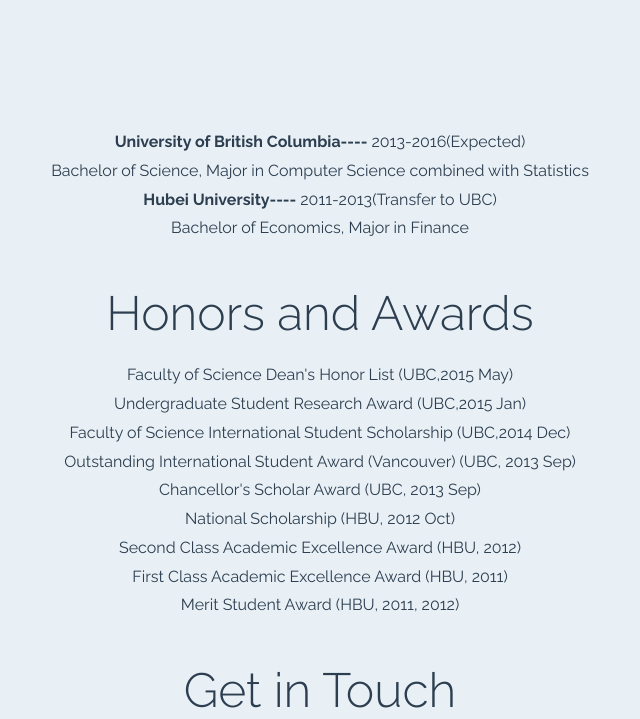
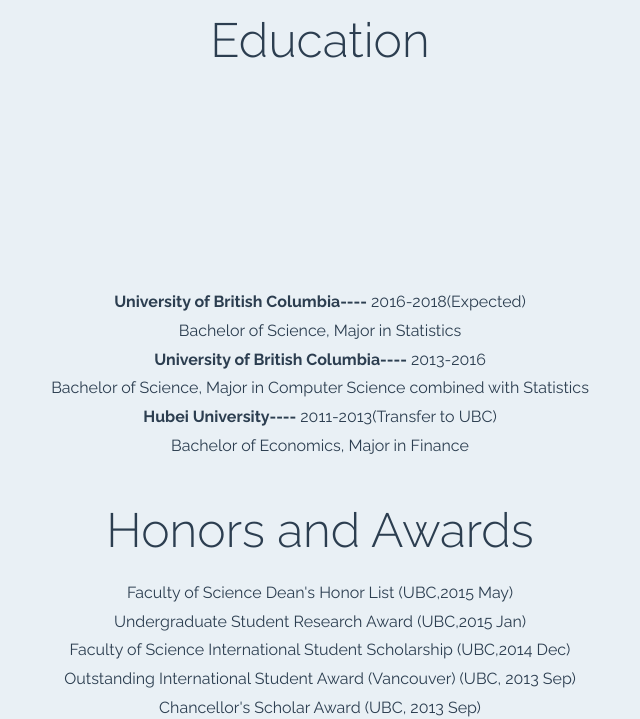
Before and after one commit to weininghu1012/weininghu1012.github.io, a plain HTML site: page index.html in a window 1280 px wide. Shown: the part 1160-1879 px from the top of the page, without its empty margins (320-960 px from the left). Drawn offline with Linux system fonts and the light colour scheme; a script that the page names is missing.

Commit message:
Edit education

```diff
--- a/index.html
+++ b/index.html
@@ -48,7 +48,7 @@
         <div id="about" class="container about">
             <div class="text-center div-head">
                 <h2>ABOUT ME</h2>
-                <img src="images/new_profile.JPG" alt="Profile picture" style="width:60px;height:40px;" align = "middle" hspace="50" >
+                <img src="images/new_profile.JPG" alt="Profile picture" style="width:300px;height:200px;" align = "middle" hspace="50" >
                 <p>Hi! My name is Weining Hu and I just graduated from  University of British Columbia (UBC) in Computer Science combined with Statistics. In September, I will come back to UBC to pursue a master degree in statistics.
                 </p>
                 <br></br>
@@ -111,8 +111,9 @@
 
 
 
-
-                <p><strong>University of British Columbia----</strong> 2013-2016(Expected)</p>
+                <p><strong>University of British Columbia----</strong> 2016-2018(Expected)</p>
+                <p> Bachelor of Science, Major in Statistics</p>
+                <p><strong>University of British Columbia----</strong> 2013-2016</p>
                 <p> Bachelor of Science, Major in Computer Science combined with Statistics</p>
                 <p><strong>Hubei University----</strong> 2011-2013(Transfer to UBC)</p>
                 <p> Bachelor of Economics, Major in Finance</p>
```
